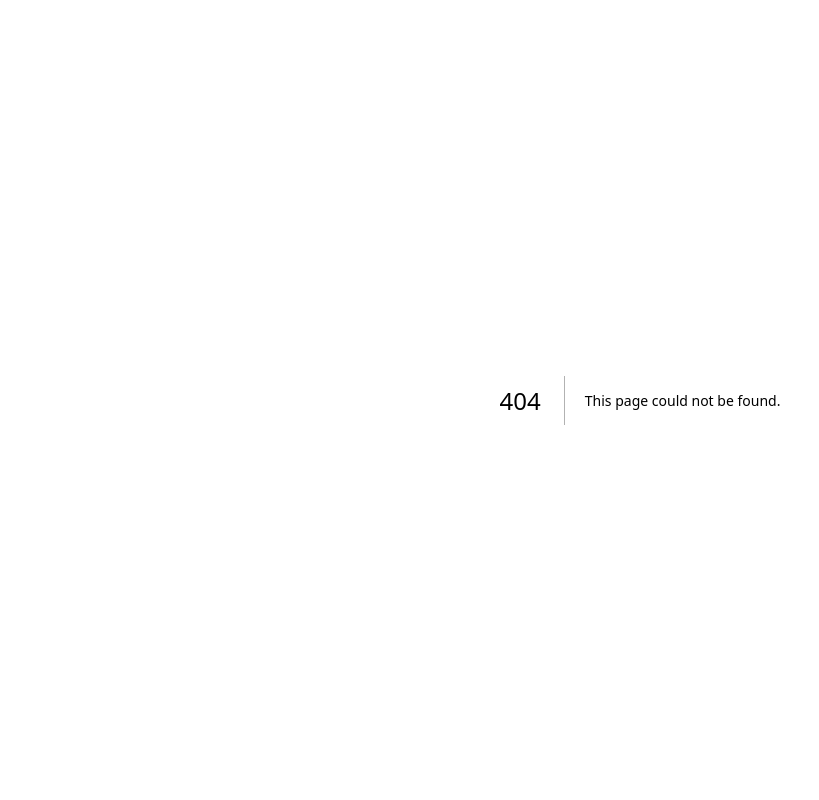
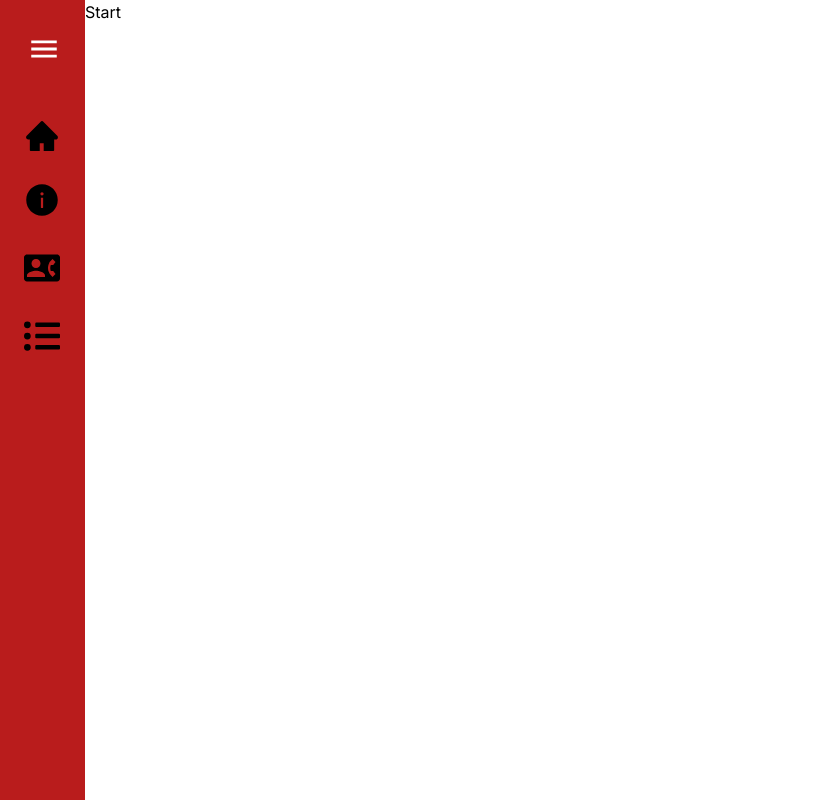
Before and after one commit to kaizenics/handbook, a Next.js app: page /chat/start in a window 1280 px wide. Before the commit this address had no page. Shown: the whole page, without its empty margins (0-819 px from the left). Built offline with nearby package versions, Linux system fonts and the light colour scheme.

Commit message:
feat: Create Start page

```diff
--- /dev/null
+++ b/src/app/chat/start/page.tsx
@@ -0,0 +1,12 @@
+import { Sidebar } from "~/components/sidebar";
+
+export default function Start() {
+  return (
+    <div className="flex">
+      <Sidebar />
+      <div className="flex-1 relative">
+        <h1 className="text-black">Start</h1>
+      </div>
+    </div>
+  );
+}
```
